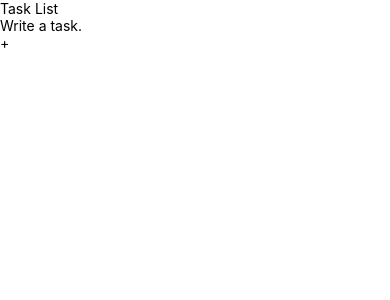
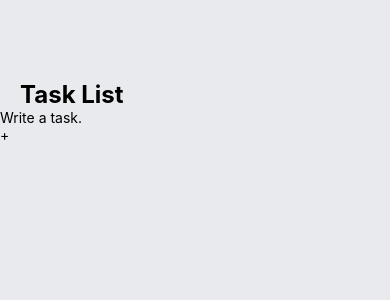
Before and after one commit to Yoshiyuki-Iwasaki/homete-sp, a React Native app: screen / in a window 390 px wide. Shown: the top 300 px of the page. Built offline with nearby package versions, Linux system fonts and the light colour scheme.

Commit message:
create components.

```diff
--- a/App.tsx
+++ b/App.tsx
@@ -1,48 +1,8 @@
-import { StatusBar } from "expo-status-bar";
-import React ,{ useState } from "react";
-import { StyleSheet, Text, View, TextInput, KeyboardAvoidingView, TouchableOpacity, Platform} from "react-native";
+import React from "react";
+import TaskList from "./components/TaskList";
 
 const App = () => {
-  const [task, setTask] = useState<string>("");
-  const [taskItems, setTaskItems] = useState<any>([]);
-  const handleAddTask = () => {
-    if (!task) null;
-    setTaskItems([...taskItems, task]);
-    setTask('');
-  };
-  const completeTask = (index: any) => {
-    let itemsCopy = [...taskItems];
-    itemsCopy.splice(index, 1);
-    setTaskItems(itemsCopy);
-  };
-  return (
-    <View>
-      <Text>Task List</Text>
-      <View>
-        {taskItems.map((item: any, index: string) => {
-          return (
-            <TouchableOpacity onPress={() => completeTask(index)}>
-              <Text key={index}>{item}</Text>
-            </TouchableOpacity>
-          );
-        })}
-      </View>
-      <KeyboardAvoidingView
-        behavior={Platform.OS === "ios" ? "padding" : "height"}
-      >
-        <TextInput
-          value={task}
-          placeholder={"Write a task."}
-          onChangeText={text => setTask(text)}
-        />
-        <TouchableOpacity onPress={() => handleAddTask()}>
-          <View>
-            <Text>+</Text>
-          </View>
-        </TouchableOpacity>
-      </KeyboardAvoidingView>
-    </View>
-  );
+  return <TaskList />;
 };
 
 export default App;
--- /dev/null
+++ b/components/TaskInput.tsx
@@ -0,0 +1,36 @@
+import React, { useState } from "react";
+import {
+  Text,
+  View,
+  TextInput,
+  KeyboardAvoidingView,
+  TouchableOpacity,
+  Platform,
+} from "react-native";
+
+const TaskInput = ({ taskItems, setTaskItems }:any) => {
+  const [task, setTask] = useState<string>("");
+  const handleAddTask = () => {
+    if (!task) null;
+    setTaskItems([...taskItems, task]);
+    setTask("");
+  };
+  return (
+    <KeyboardAvoidingView
+      behavior={Platform.OS === "ios" ? "padding" : "height"}
+    >
+      <TextInput
+        value={task}
+        placeholder={"Write a task."}
+        onChangeText={text => setTask(text)}
+      />
+      <TouchableOpacity onPress={() => handleAddTask()}>
+        <View>
+          <Text>+</Text>
+        </View>
+      </TouchableOpacity>
+    </KeyboardAvoidingView>
+  );
+};
+
+export default TaskInput
--- /dev/null
+++ b/components/TaskItem.tsx
@@ -0,0 +1,21 @@
+import React, { useState } from "react";
+import {
+  Text,
+  TouchableOpacity,
+} from "react-native";
+
+const TaskItem = ({ item, index }: any) => {
+  const [taskItems, setTaskItems] = useState<any>([]);
+  const completeTask = (index: any) => {
+    let itemsCopy = [...taskItems];
+    itemsCopy.splice(index, 1);
+    setTaskItems(itemsCopy);
+  };
+  return (
+    <TouchableOpacity key={index} onPress={() => completeTask(index)}>
+      <Text key={index}>{item}</Text>
+    </TouchableOpacity>
+  );
+};
+
+export default TaskItem
--- /dev/null
+++ b/components/TaskList.tsx
@@ -0,0 +1,50 @@
+import React, { useState } from "react";
+import {
+  Text,
+  View,
+  StyleSheet
+} from "react-native";
+import TaskItem from "./TaskItem";
+import TaskInput from "./TaskInput";
+
+const TaskList = () => {
+  const [taskItems, setTaskItems] = useState<any>([]);
+  return (
+    <View style={styles.container}>
+      <View style={styles.tasksWrapper}>
+        <Text style={styles.sectionTitle}>Task List</Text>
+        <View>
+          {taskItems.map((item: any, index: string) => {
+            return <TaskItem key={index} item={item} index={index} />;
+          })}
+        </View>
+      </View>
+      <TaskInput taskItems={taskItems} setTaskItems={setTaskItems} />
+    </View>
+  );
+};
+
+export default TaskList;
+
+const styles = StyleSheet.create({
+  container: {
+    flex: 1,
+    backgroundColor:'#E8EAED',
+  },
+  tasksWrapper: {
+    paddingTop: 80,
+    paddingHorizontal:20,
+  },
+  sectionTitle: {
+    fontSize: 24,
+    fontWeight: 'bold',
+  },
+  items: {
+    marginTop:30,
+  },
+  writeTaskWrapper: {
+  },
+  input: {},
+  addWrapper: {},
+  addText: {},
+});
```
